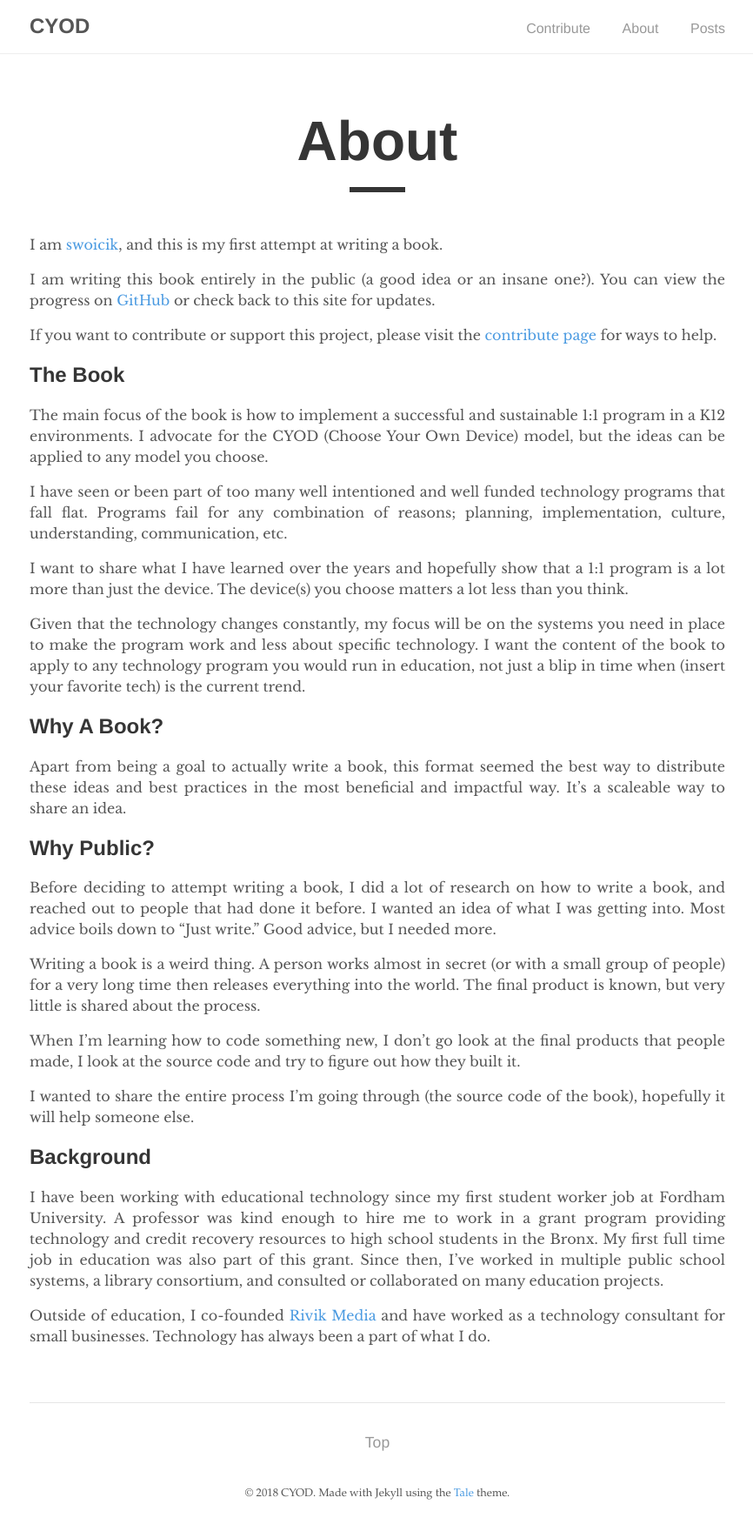
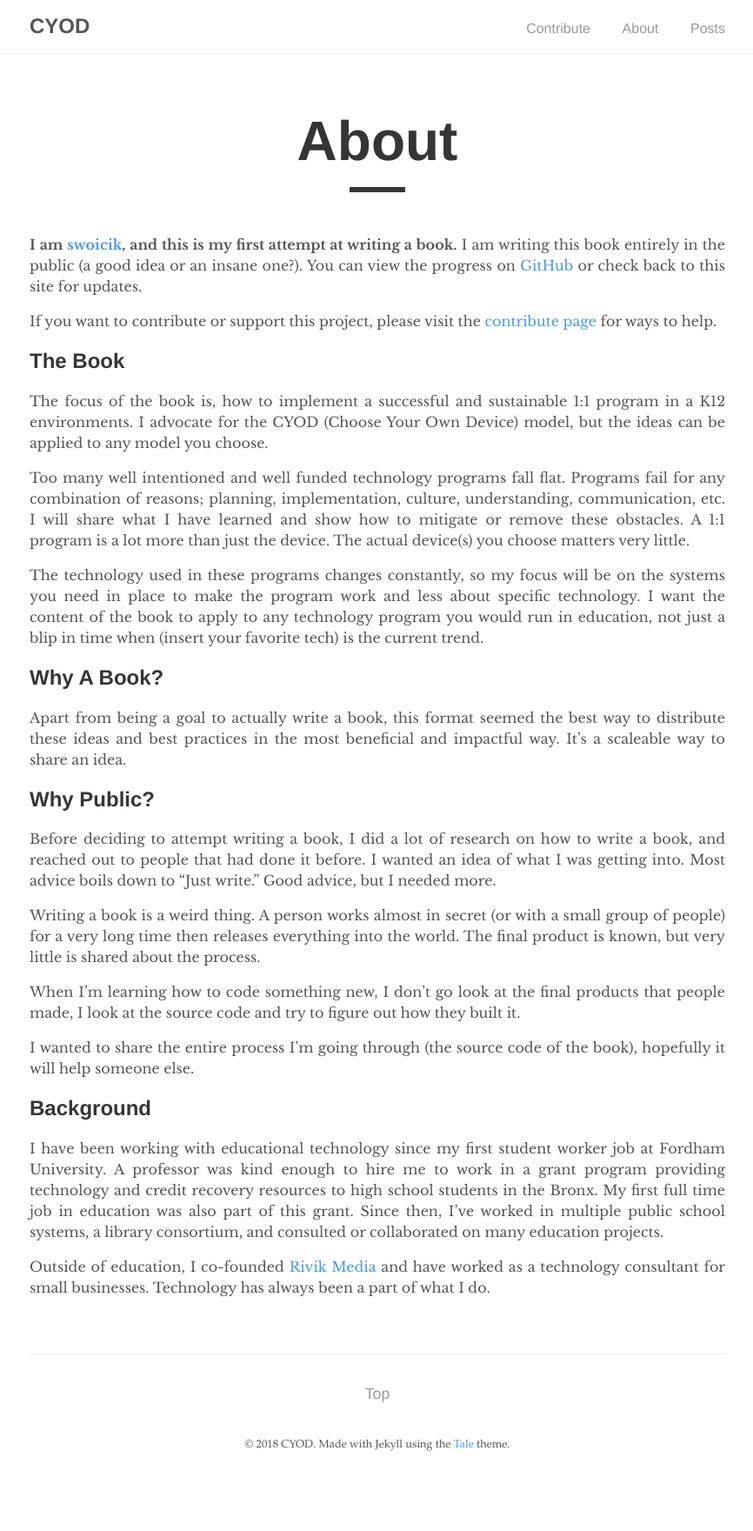
Before and after one commit to swoicik/book-cyod, a Jekyll site: the page built from about.md, in a window 1280 px wide. Shown: the whole page at 87% size, without its empty margins (206-1072 px from the left). Built offline with Jekyll 4.4.1, drawn with Linux system fonts in a browser that asks for light colours; after the commit the page ends 1704 px from its top, so only the background shows below that.

Commit message:
updated about page

```diff
--- a/about.md
+++ b/about.md
@@ -4,20 +4,16 @@
 permalink: /about/
 ---
 
-I am [swoicik](https://swoicik.com), and this is my first attempt at writing a book.
-
-I am writing this book entirely in the public (a good idea or an insane one?). You can view the progress on [GitHub](https://github.com/swoicik/cyod) or check back to this site for updates.
+**I am [swoicik](https://swoicik.com), and this is my first attempt at writing a book.** I am writing this book entirely in the public (a good idea or an insane one?). You can view the progress on [GitHub](https://github.com/swoicik/cyod) or check back to this site for updates.
 
 If you want to contribute or support this project, please visit the [contribute page](/cyod/contribute) for ways to help.
 
 ## The Book
-The main focus of the book is how to implement a successful and sustainable 1:1 program in a K12 environments. I advocate for the CYOD (Choose Your Own Device) model, but the ideas can be applied to any model you choose.
+The focus of the book is, how to implement a successful and sustainable 1:1 program in a K12 environments. I advocate for the CYOD (Choose Your Own Device) model, but the ideas can be applied to any model you choose.
 
-I have seen or been part of too many well intentioned and well funded technology programs that fall flat. Programs fail for any combination of reasons; planning, implementation, culture, understanding, communication, etc.
+Too many well intentioned and well funded technology programs fall flat. Programs fail for any combination of reasons; planning, implementation, culture, understanding, communication, etc. I will share what I have learned and show how to mitigate or remove these obstacles. A 1:1 program is a lot more than just the device. The actual device(s) you choose matters very little.
 
-I want to share what I have learned over the years and hopefully show that a 1:1 program is a lot more than just the device. The device(s) you choose matters a lot less than you think.
-
-Given that the technology changes constantly, my focus will be on the systems you need in place to make the program work and less about specific technology. I want the content of the book to apply to any technology program you would run in education, not just a blip in time when (insert your favorite tech) is the current trend.
+The technology used in these programs changes constantly, so my focus will be on the systems you need in place to make the program work and less about specific technology. I want the content of the book to apply to any technology program you would run in education, not just a blip in time when (insert your favorite tech) is the current trend.
 
 ## Why A Book?
 Apart from being a goal to actually write a book, this format seemed the best way to distribute these ideas and best practices in the most beneficial and impactful way. It's a scaleable way to share an idea.
```
Also changed, not shown: contribute.md (+0 -2 lines).
